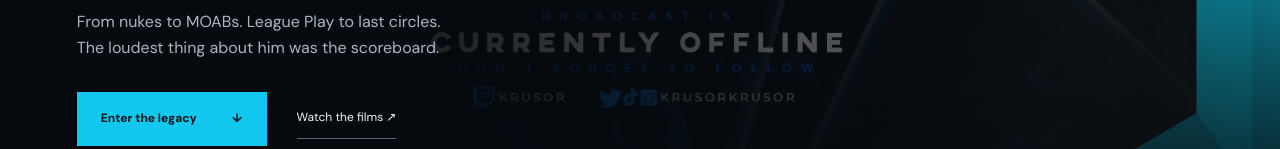
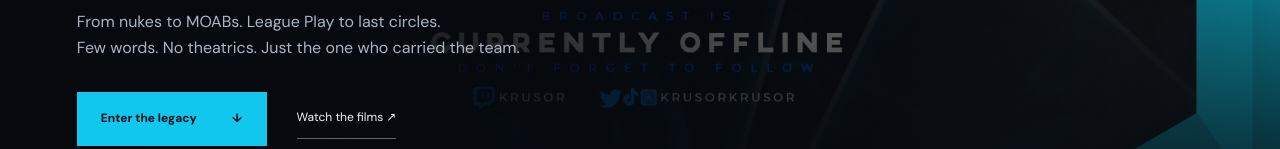
Before and after one commit to Kurran/Krusor, a plain HTML site: page index.html in a window 1280 px wide. Shown: the part 524-673 px from the top of the page. Drawn offline with nearby package versions, Linux system fonts and the light colour scheme; a web font is replaced by a local one.

Commit message:
Make hero line reflect Krusor's reserved team-carrying presence

```diff
--- a/index.html
+++ b/index.html
@@ -37,7 +37,7 @@
 <p class="eyebrow">The lobbies. The late nights. The legend.</p>
 <h1>YOU HAD<br>TO BE <em>THERE.</em>
 </h1>
-<p class="hero-copy">From nukes to MOABs. League Play to last circles.<br>The loudest thing about him was the scoreboard.</p>
+<p class="hero-copy">From nukes to MOABs. League Play to last circles.<br>Few words. No theatrics. Just the one who carried the team.</p>
 <div class="actions">
 <a class="button" href="#legacy">Enter the legacy <span>↓</span>
 </a>
```
